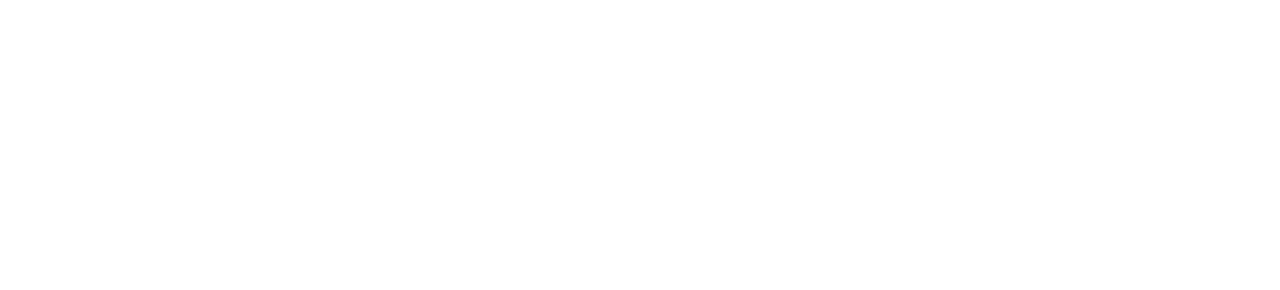
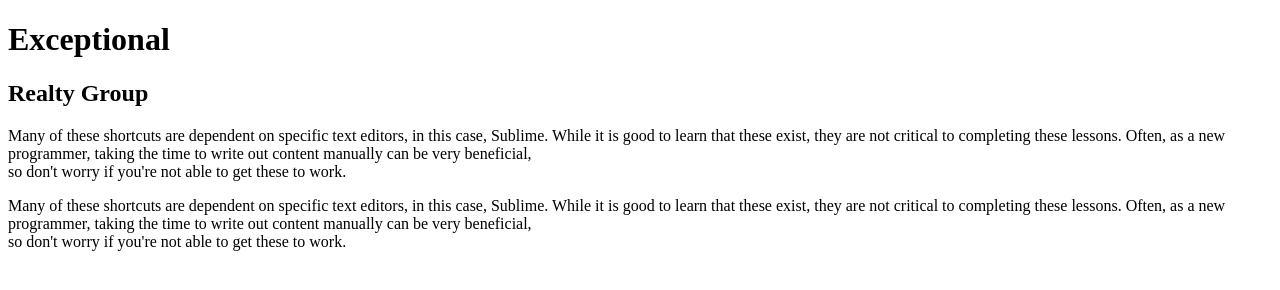
Before and after one commit to BrittanyTinnin/exceptional-realty, a plain HTML site: page index.html in a window 1280 px wide. Drawn offline with Linux system fonts and the light colour scheme.

Commit message:
add body content to index.html

```diff
--- a/index.html
+++ b/index.html
@@ -9,5 +9,12 @@
         <link href="https://fonts.googleapis.com/css?family=Monoton" rel="stylesheet">
         <title>Exceptional Realty Group - Luxury Homes - About</title>
     </head>
-    <body></body>
+    <body>
+
+        <h1>Exceptional</h1>
+        <h2>Realty Group</h2>
+
+        <p>Many of these shortcuts are dependent on specific text editors, in this case, Sublime. While it is good to learn that these exist, they are not critical to completing these lessons. Often, as a new programmer, taking the time to write out content manually can be very beneficial, <br> so don't worry if you're not able to get these to work.</p>
+        <p>Many of these shortcuts are dependent on specific text editors, in this case, Sublime. While it is good to learn that these exist, they are not critical to completing these lessons. Often, as a new programmer, taking the time to write out content manually can be very beneficial, <br>so don't worry if you're not able to get these to work.</p>
+    </body>
 </html>
```
Also changed, not shown: real-estate-listings.html (+15 -0 lines).
